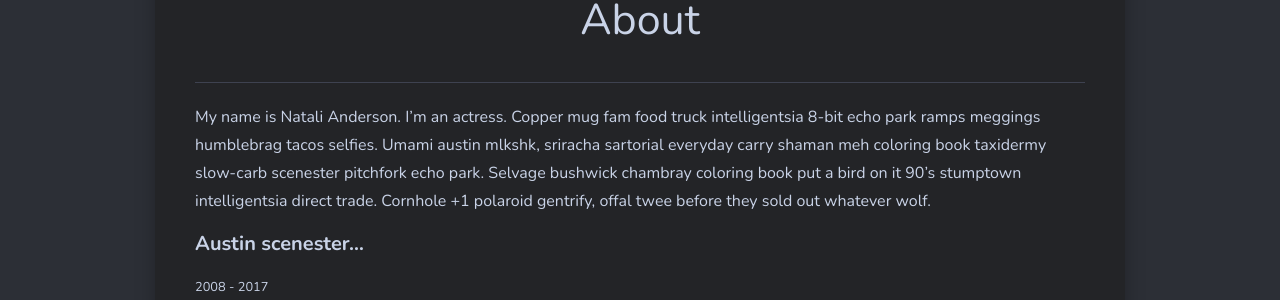
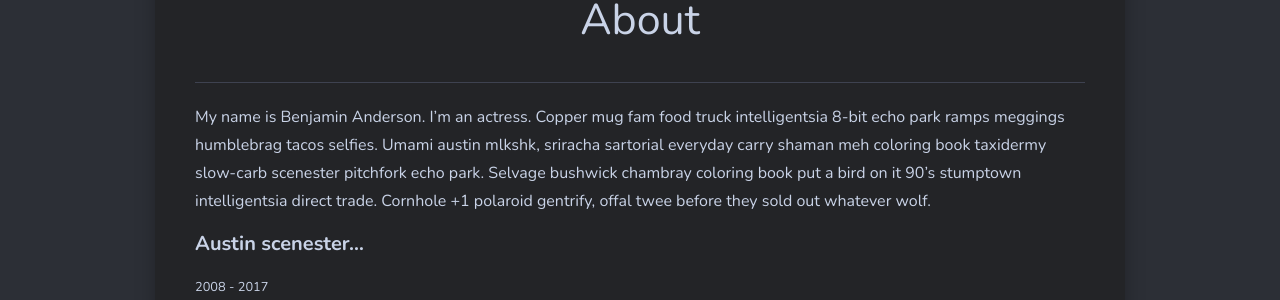
Before and after one commit to BenjaminJAnderson/Website, a Jekyll site: the page built from _pages/about.md, in a window 1280 px wide. Shown: the part 766-1066 px from the top of the page. Built offline with Jekyll 4.4.1, drawn with Linux system fonts in a browser that asks for light colours; nearby versions of some CDN libraries.

Commit message:
Changed name on about.md

```diff
--- a/_config.yml
+++ b/_config.yml
@@ -1,7 +1,7 @@
 #-------------------------------
 # General Site Settings
 
-title: Galada Theme | Theme for Jekyll
+title: Engie Benji | My Website
 description: Galada is an easy and simple theme for Jekyll. Dark colors, give it a special exquisite look. A careful approach to design and features make it an ideal solution for a personal blog. # this means to ignore newlines until "baseurl:"
 baseurl: "" # the subpath of your site, e.g. /blog
 url: "engiebenji.com" # the base hostname & protocol for your site, e.g. http://example.com
@@ -9,7 +9,7 @@ url: "engiebenji.com" # the base hostname & protocol for your site, e.g. http://
 
 #-------------------------------
 # About Section
-author-name:   Natali Anderson
+author-name:   Benjamin Anderson
 author-avatar: 09.jpg
 
 
--- a/_pages/about.md
+++ b/_pages/about.md
@@ -5,7 +5,7 @@ image: 08.jpg
 permalink: /about/
 ---
 
-My name is Natali Anderson. I'm an actress. Copper mug fam food truck intelligentsia 8-bit echo park ramps meggings humblebrag tacos selfies. Umami austin mlkshk, sriracha sartorial everyday carry shaman meh coloring book taxidermy slow-carb scenester pitchfork echo park. Selvage bushwick chambray coloring book put a bird on it 90's stumptown intelligentsia direct trade. Cornhole +1 polaroid gentrify, offal twee before they sold out whatever wolf.
+My name is Benjamin Anderson. I'm an actress. Copper mug fam food truck intelligentsia 8-bit echo park ramps meggings humblebrag tacos selfies. Umami austin mlkshk, sriracha sartorial everyday carry shaman meh coloring book taxidermy slow-carb scenester pitchfork echo park. Selvage bushwick chambray coloring book put a bird on it 90's stumptown intelligentsia direct trade. Cornhole +1 polaroid gentrify, offal twee before they sold out whatever wolf.
 
 #### Austin scenester...
 <small>2008 - 2017</small>
```
